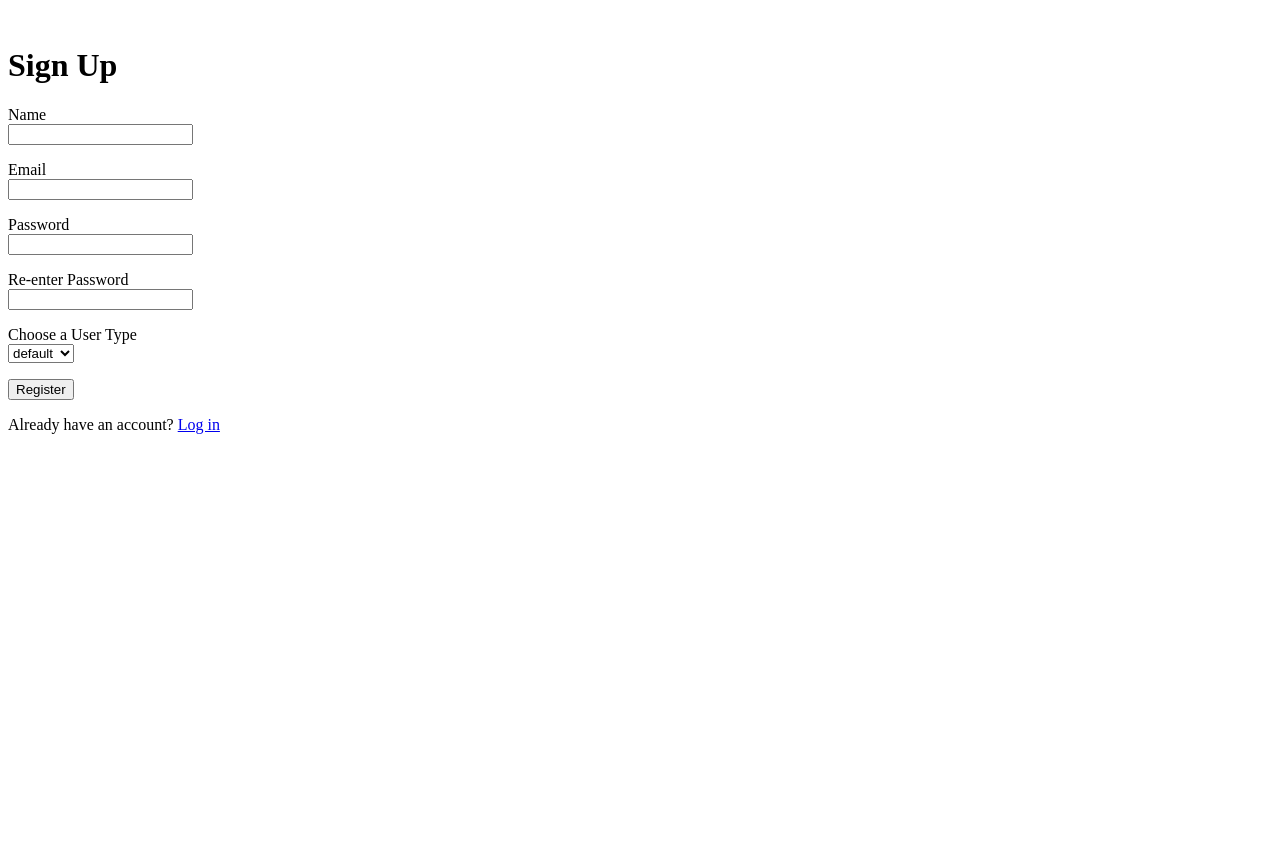
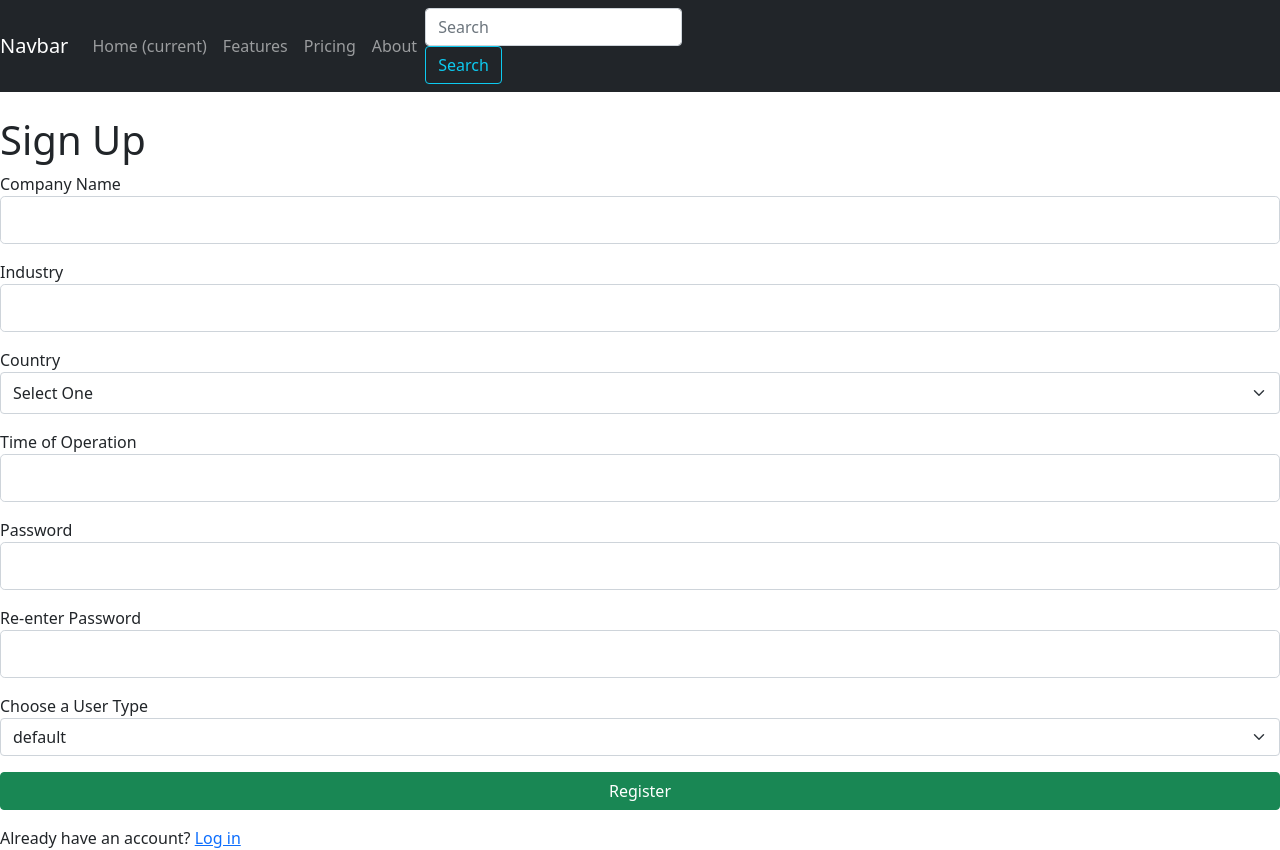
Before and after one commit to dlartey/ACSHackathon, a Flask app: template app/templates/form.html in a window 1280 px wide. Shown: the top 850 px of the page. Before the commit the page ends 434 px from the top, so only its background shows below. Run offline with Flask 2, Linux system fonts and the light colour scheme; the template is opened without the code that fills it: values that come from a table or form of the project are taken from there, others are empty.

Commit message:
Updated the forms

```diff
--- a/app/forms.py
+++ b/app/forms.py
@@ -22,7 +22,16 @@ import calendar
 class RegisterForm(FlaskForm):
     name = StringField('name', validators=[InputRequired(), Regexp(
         "^([^0-9]*)$", message="Name cannot contain digits")])
-    #username = StringField('username', validators=[InputRequired(), Length(min=2, max=20)])
+    industry = StringField('industry', validators=[
+                           InputRequired(), Length(min=2, max=20)])
+    country = SelectField('country', choices=[
+                          'Select One', 'Nigeria', 'Nepal'])
+    time_of_operation = SelectField('time_of_oiperation', choices=[])
+    co2_emissions = SelectField('time_of_oiperation', choices=[])
+    fuel_consumption = StringField('industry', validators=[
+        InputRequired(), Length(min=2, max=20)])
+    work_outsourced = StringField('industry', validators=[
+        InputRequired(), Length(min=2, max=20)])
     email = StringField('email', validators=[InputRequired()])
     password1 = PasswordField('password1', validators=[InputRequired()])
     password2 = PasswordField('password2', validators=[EqualTo(
--- a/app/templates/base.html
+++ b/app/templates/base.html
@@ -1,14 +1,44 @@
 <!DOCTYPE html>
 <html>
   <head>
-  {% if title %}
+    <!-- Bootstrap CSS -->
+    <link href="https://cdn.jsdelivr.net/npm/bootstrap@5.0.2/dist/css/bootstrap.min.css" rel="stylesheet" integrity="sha384-EVSTQN3/azprG1Anm3QDgpJLIm9Nao0Yz1ztcQTwFspd3yD65VohhpuuCOmLASjC" crossorigin="anonymous">
+
+    {% if title %}
       <title>{{ title }}</title>
       {% else %}
       <title> No title specified</title>
-      {% endif %}
+    {% endif %}
   </head>
   <link rel="stylesheet" href="styling/styles.css">
   <body>
+      <nav class="navbar navbar-expand-lg navbar-dark bg-dark">
+        <a class="navbar-brand" href="#">Navbar</a>
+        <button class="navbar-toggler" type="button" data-toggle="collapse" data-target="#navbarColor01" aria-controls="navbarColor01" aria-expanded="false" aria-label="Toggle navigation">
+          <span class="navbar-toggler-icon"></span>
+        </button>
+
+        <div class="collapse navbar-collapse" id="navbarColor01">
+          <ul class="navbar-nav mr-auto">
+            <li class="nav-item active">
+              <a class="nav-link" href="#">Home <span class="sr-only">(current)</span></a>
+            </li>
+            <li class="nav-item">
+              <a class="nav-link" href="#">Features</a>
+            </li>
+            <li class="nav-item">
+              <a class="nav-link" href="#">Pricing</a>
+            </li>
+            <li class="nav-item">
+              <a class="nav-link" href="#">About</a>
+            </li>
+          </ul>
+          <form class="form-inline">
+            <input class="form-control mr-sm-2" type="search" placeholder="Search" aria-label="Search">
+            <button class="btn btn-outline-info my-2 my-sm-0" type="submit">Search</button>
+          </form>
+        </div>
+      </nav>
     <div class="web-page-container">
       {% block content %}
 
--- a/app/templates/form.html
+++ b/app/templates/form.html
@@ -5,7 +5,7 @@
   <form method="post" name="registerform">
       {{ form.hidden_tag() }}
       <p>
-        Name <br>
+        Company Name <br>
        {{ form.name(class="form-control form-control-lg margin-top-lg") }}
         {% if form.name.errors %}
 
@@ -15,10 +15,30 @@
           {% endif %}
       </p>
       <p>
-        Email <br>
-        {{ form.email(class="form-control form-control-lg") }}
-        {% if form.email.errors %}
-          {% for error in form.email.errors %}
+        Industry <br>
+       {{ form.industry(class="form-control form-control-lg margin-top-lg") }}
+        {% if form.industry.errors %}
+
+              {% for error in form.industry.errors %}
+                  <span>{{ error }}</span>
+              {% endfor %}
+          {% endif %}
+      </p>
+      <p>
+        Country <br>
+       {{ form.country(class="form-control form-control-lg margin-top-lg form-select") }}
+        {% if form.country.errors %}
+
+              {% for error in form.country.errors %}
+                  <span>{{ error }}</span>
+              {% endfor %}
+          {% endif %}
+      </p>
+      <p>
+        Time of Operation <br>
+        {{ form.time_of_operation(class="form-control form-control-lg") }}
+        {% if form.time_of_operation.errors %}
+          {% for error in form.time_of_operation.errors %}
             <span>{{ error }}</span>
           {% endfor %}
         {% endif %}
```
